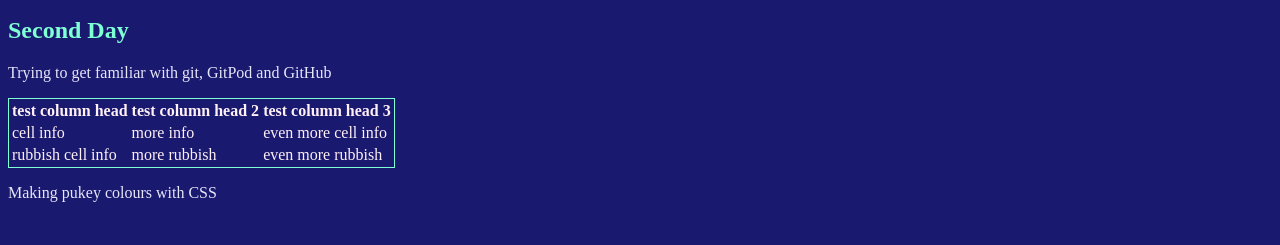
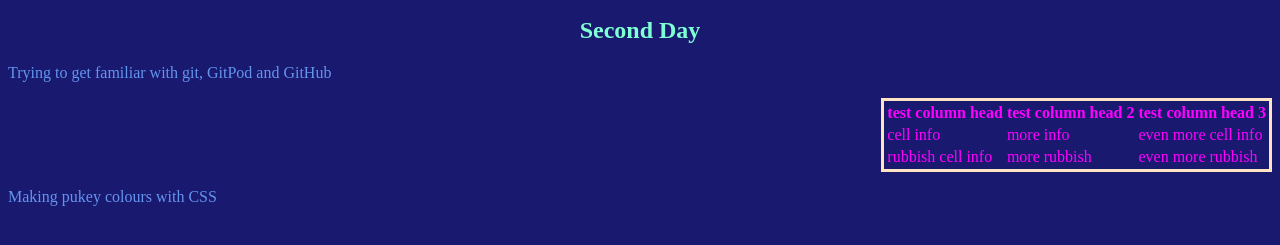
Before and after one commit to glaw2000/First_Repo, a plain HTML site: page index.html in a window 1280 px wide. Shown: the part 101-346 px from the top of the page. Drawn offline with Linux system fonts and the light colour scheme.

Commit message:
modify css table styling

```diff
--- a/index.html
+++ b/index.html
@@ -7,12 +7,14 @@
     <link href="styles.css" rel="stylesheet">
 </head>
 <body>
+    <header>
         <h1>Hello World!</h1>
         <p>My head hurts</p>
-
+    </header>
+    <section>
         <h2> Second Day</h2>
         <p>Trying to get familiar with git, GitPod and GitHub</p>
-    <table>
+        <table class="table-format">
             <th>test column head</th>
             <th>test column head 2</th>
             <th>test column head 3</th>
@@ -28,5 +30,6 @@
             </tr>
         </table>
         <p>Making pukey colours with CSS</p>
+    </section>
 </body>
 </html>
--- a/styles.css
+++ b/styles.css
@@ -1,6 +1,8 @@
 body {background-color: midnightblue;}
 h1 {color:whitesmoke;}
 h2 {color:aquamarine}
-p {color:lavender}
-table {border: 1px, aquamarine, solid;}
-tr {color:lavenderblush}
+p {color:cornflowerblue}
+.table-format {border: solid; color:bisque; margin-left:auto; margine-right:auto;}
+tr {color:fuchsia;}
+section > p {text-align:left-algin;}
+section > h2{text-align: center;}
```
Lines whose indentation alone changed are shown as unchanged.
